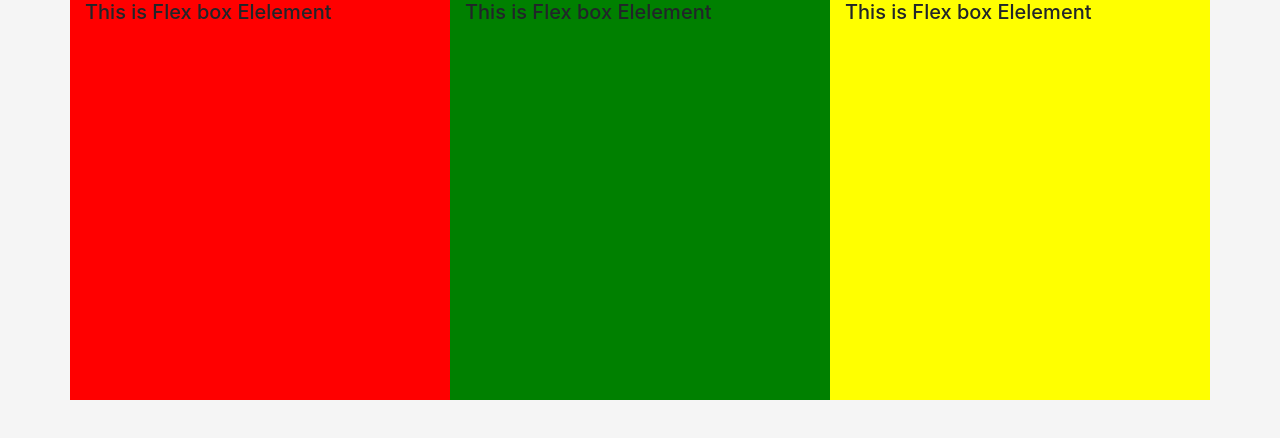
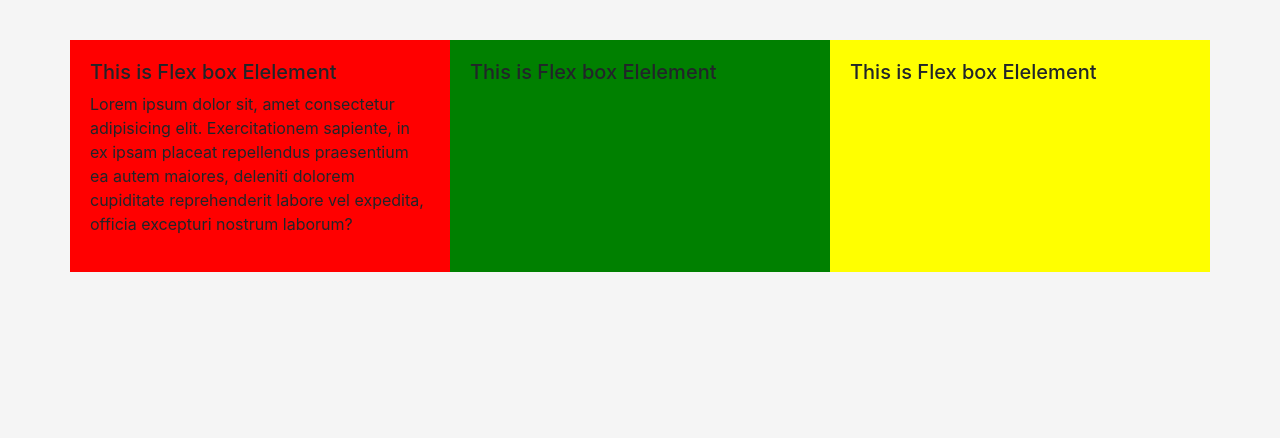
Before and after one commit to vikashdobhal/flex-box, a plain HTML site: page index.html in a window 1280 px wide. Drawn offline with nearby package versions, Linux system fonts and the light colour scheme.

Commit message:
update class flex and content center

```diff
--- a/index.html
+++ b/index.html
@@ -13,7 +13,8 @@
             background-color: #f5f5f5;
         }
         .col-sm-4{
-            height: 400px;
+            padding: 20px;
+            margin-top: 40px;
         }
         .red-bg{
             background-color: red;
@@ -28,9 +29,13 @@
 </head>
 <body>
     <div class="container">
-        <div class="row">
+        <div class="row d-flex justify-content-center">
             <div class="col-sm-4 red-bg">
                 <h5>This is Flex box Elelement</h5>
+                <p>Lorem ipsum dolor sit, amet consectetur adipisicing elit.
+                    Exercitationem sapiente, in ex ipsam placeat repellendus praesentium
+                    ea autem maiores, deleniti dolorem cupiditate reprehenderit labore vel
+                     expedita, officia excepturi nostrum laborum?</p>
             </div>
             <div class="col-sm-4 green-bg">
                 <h5>This is Flex box Elelement</h5>
```
